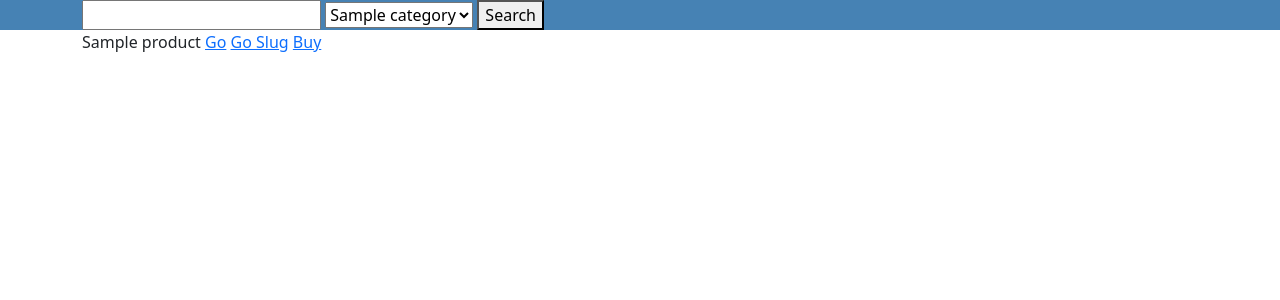
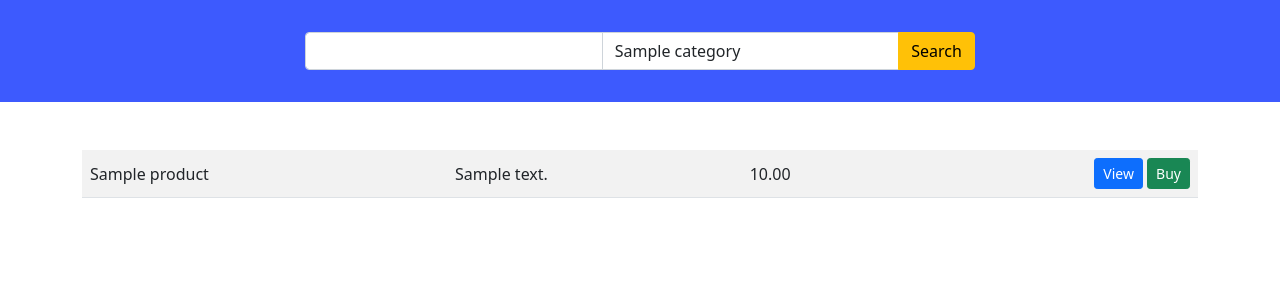
Before and after one commit to DavidBarcenas/django-exercises, a Django app: page /shop/ in a window 1280 px wide. Shown: the top 300 px of the page. Run offline with Django 3.2, Linux system fonts and the light colour scheme; tables that the repository leaves empty hold one stand-in row (values such as "Sample post").

Commit message:
design main view

```diff
--- a/store-rest-api/shop/static/css/shop-style.css
+++ b/store-rest-api/shop/static/css/shop-style.css
@@ -1,3 +1,18 @@
 .hero {
-  background: steelblue;
+  background: #3d5afe;
+  padding: 2rem 0;
+  text-align: center;
 }
+
+.form {
+  width: 60%;
+  margin: auto;
+}
+
+.table-row {
+  vertical-align: middle;
+}
+
+.actions {
+  text-align: right;
+}
--- a/store-rest-api/shop/templates/store/index.html
+++ b/store-rest-api/shop/templates/store/index.html
@@ -1,11 +1,12 @@
 {% extends "store/base.html" %}
 
 {% block main %}
-  <div class="hero">
+  <div class="hero mb-5">
     <div class="container">
-      <form>
-        <input type="text" name="search" value="{{ search }}">
-        <select name="category">
+      <form class="form">
+        <div class="input-group">
+          <input type="text" name="search" value="{{ search }}" class="form-control mr-2">
+          <select name="category" class="form-control">
             {% for c in categories %}
               <option
                 {% if category_id == c.id %} selected {% endif %}
@@ -14,17 +15,28 @@
               </option>
             {% endfor %}
           </select>
-        <button type="submit">Search</button>
+          <button type="submit" class="btn btn-warning">Search</button>
+        </div>
       </form>
     </div>
   </div>
+
   <div class="container">
-
+    <table class="table table-striped">
+      <tbody>
         {% for p in products %}
-    {{ p }}
-    <a href="{% url 'shop:detail' p.id %}">Go</a>
-    <a href="{% url 'shop:detail' p.url_clean %}">Go Slug</a>
-    <a href="{% url 'shop:payment' p.id %}">Buy</a>
+          <tr class="table-row">
+            <td>{{ p.title }}</td>
+            <td>{{ p.description }}</td>
+            <td>{{ p.price }}</td>
+            <td class="actions">
+              {% comment %} <a class="btn btn-small" href="{% url 'shop:detail' p.id %}">Go</a> {% endcomment %}
+              <a class="btn btn-primary btn-sm" href="{% url 'shop:detail' p.url_clean %}">View</a>
+              <a class="btn btn-success btn-sm" href="{% url 'shop:payment' p.id %}">Buy</a>
+            </td>
+          </tr>
         {% endfor %}
+      </tbody>
+    </table>
   </div>
 {% endblock %}
```
Lines whose indentation alone changed are shown as unchanged.
